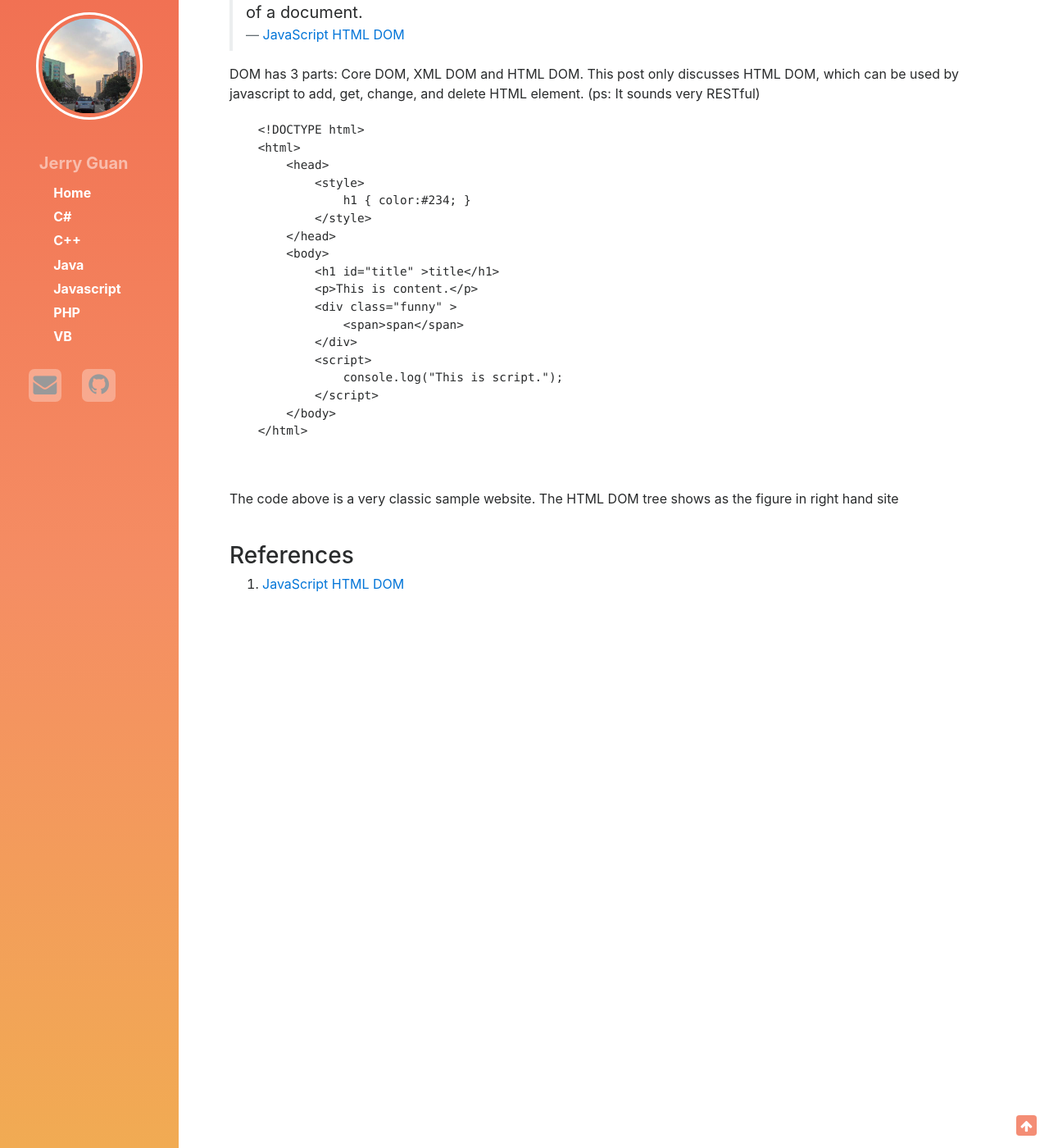
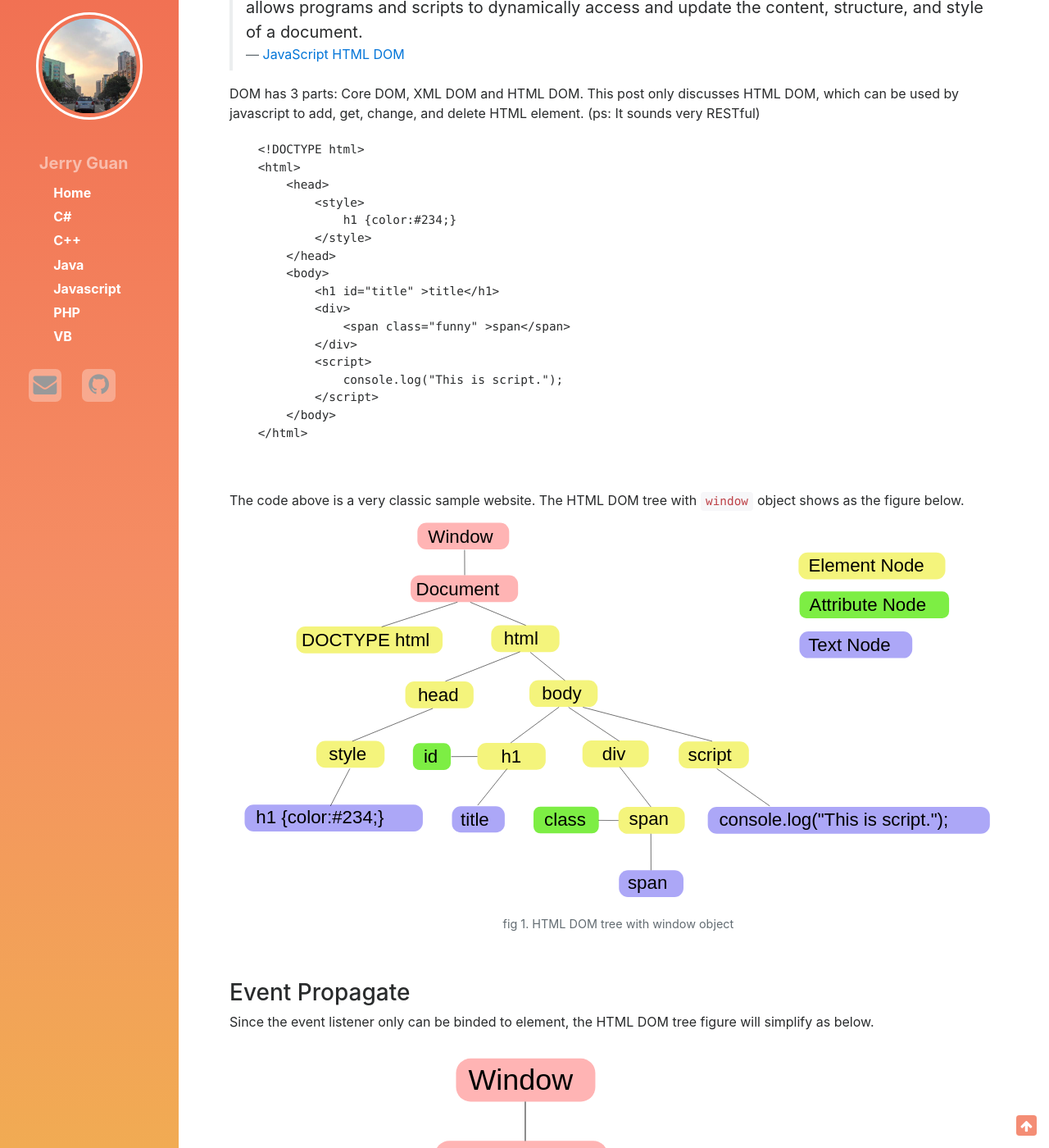
Before and after one commit to weg896/weg896.github.io, a Jekyll site: the page built from _posts/2017-04-24-DOM-Event-Capturing-And-Bubbling.html, in a window 1280 px wide and 1400 px high, scrolled down 333 px. Shown: the whole window at 82% size. Built offline with Jekyll 4.4.1, drawn with Linux system fonts in a browser that asks for light colours; nearby versions of some CDN libraries; Markdown is read by kramdown in place of the engine named in the settings; a style sheet for code colours, icons or effects is not loaded; some of the changed text lies outside the part shown.

Commit message:
add content to post DOM

```diff
--- a/_posts/2017-04-24-DOM-Event-Capturing-And-Bubbling.html
+++ b/_posts/2017-04-24-DOM-Event-Capturing-And-Bubbling.html
@@ -13,6 +13,7 @@ author: Jerry Guan
         <h5>index</h5>
         <ul>
             <li><a href="#what_is_DOM">What Is DOM</a></li>
+            <li><a href="#event_propagate">Event Propagate</a></li>
             <li><a href="#references">References</a></li>
         </ul>
     </div>
@@ -35,14 +36,13 @@ author: Jerry Guan
     &lt;html&gt;
         &lt;head&gt;
             &lt;style&gt;
-                h1 { color:#234; }
+                h1 {color:#234;}
             &lt;/style&gt;
         &lt;/head&gt;
         &lt;body&gt;
             &lt;h1 id="title" &gt;title&lt;/h1&gt;
-            &lt;p&gt;This is content.&lt;/p&gt;
-            &lt;div class="funny" &gt;
-                &lt;span&gt;span&lt;/span&gt;
+            &lt;div&gt;
+                &lt;span class="funny" &gt;span&lt;/span&gt;
             &lt;/div&gt;
             &lt;script&gt;
                 console.log("This is script.");
@@ -51,14 +51,28 @@ author: Jerry Guan
     &lt;/html&gt;
             </code>
         </pre>
-    The code above is a very classic sample website. The HTML DOM tree shows as the figure in right hand site
+        The code above is a very classic sample website. The HTML DOM tree with <code>window</code> object shows as the figure below.
+        <figure class="figure">
+            <img src="{{site.url}}/img/post/DOM_tree.svg" class="figure-img img-fluid rounded" alt="HTML DOM tree"/>
+            <figcaption class="figure-caption text-center">fig 1. HTML DOM tree with window object</figcaption>
+        </figure>
     </article>
     <br/>
-
+    <h3 id="event_propagate">Event Propagate</h3>
+    <article>
+        Since the event listener only can be binded to element, the HTML DOM tree figure will simplify as below.
+        <figure class="figure">
+            <img src="{{site.url}}/img/post/DOM_tree_simp.svg" class="figure-img img-fluid rounded" alt="HTML DOM tree 2"/>
+            <figcaption class="figure-caption text-center">fig 2. HTML DOM tree simplify</figcaption>
+        </figure>
+        An event is fired by <code>window</code> object
+    </article>
+    <br/>
     <h3 id="references">References</h3>
     <article>
         <ol>
             <li><a href="https://www.w3schools.com/js/js_htmldom.asp">JavaScript HTML DOM</a></li>
+            <li><a href="https://www.kirupa.com/html5/event_capturing_bubbling_javascript.htm">Event Capturing and Bubbling in JavaScript</a></li>
         </ol>
     </article>
 <section>
```
Also changed, not shown: img/post/DOM_tree.svg, img/post/DOM_tree_simp.svg (added).
